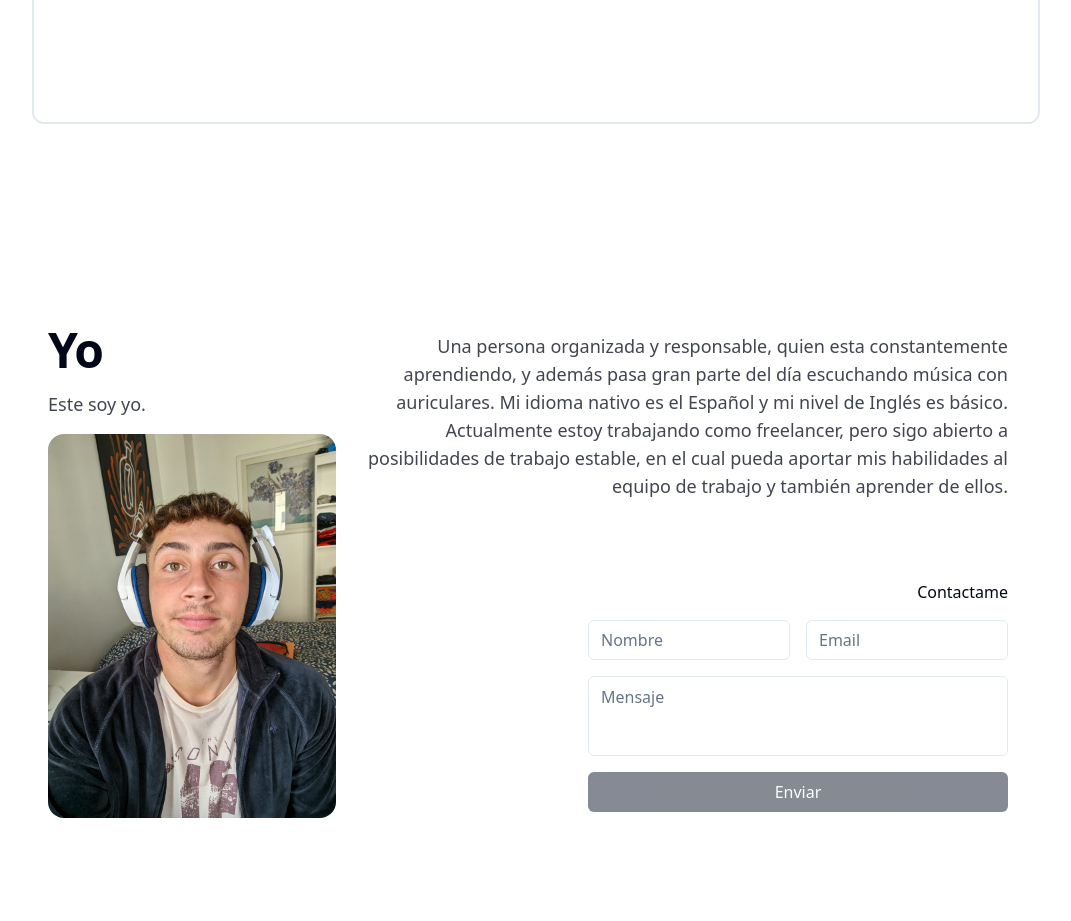
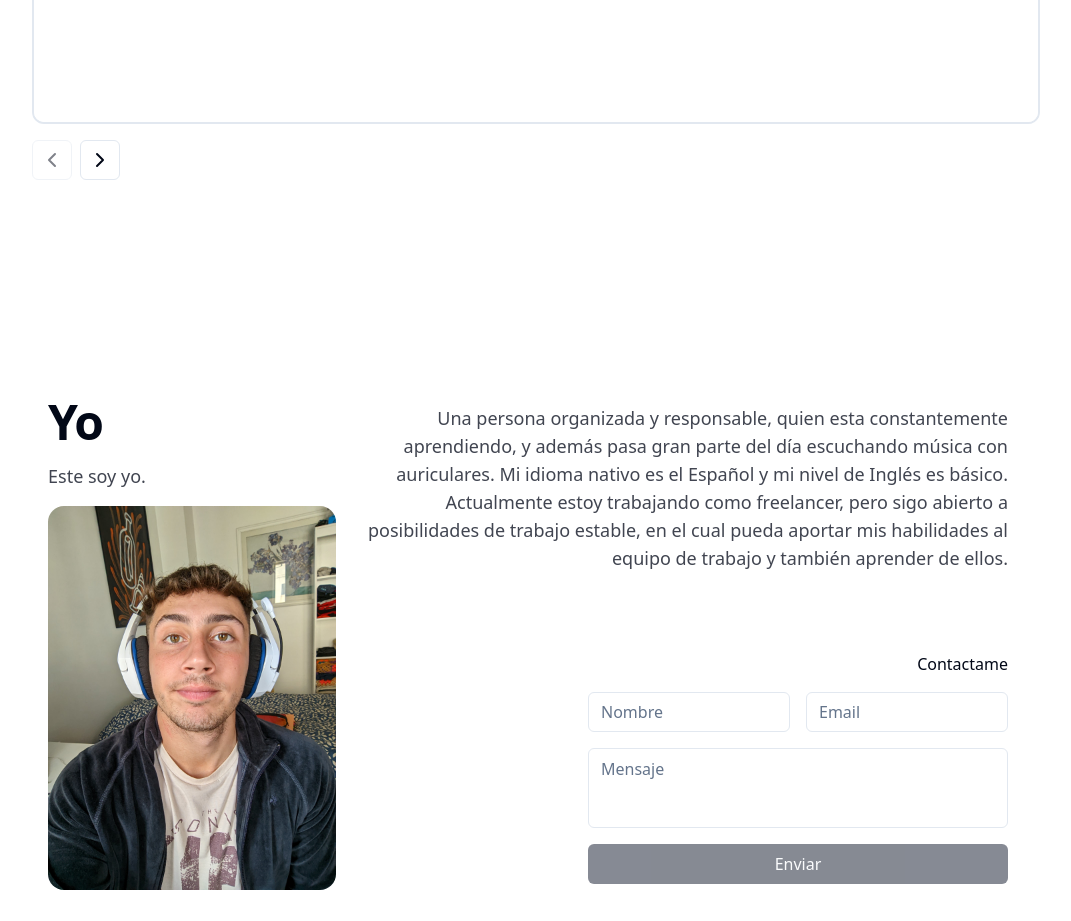
Before and after one commit to bredigian/portfolio-2024, a React (Vite) app: page / in a window 1280 px wide. Shown: the part 2440-3361 px from the top of the page, without its empty margins (112-1183 px from the left). Built offline with nearby package versions, Linux system fonts and the light colour scheme.

Commit message:
feature: add controls button to project gallery carousel on projects section

```diff
--- a/package.json
+++ b/package.json
@@ -18,6 +18,7 @@
     "@radix-ui/react-tooltip": "^1.0.7",
     "class-variance-authority": "^0.7.0",
     "clsx": "^2.1.1",
+    "embla-carousel": "^8.1.3",
     "embla-carousel-autoplay": "^8.1.3",
     "embla-carousel-react": "^8.1.3",
     "lucide-react": "^0.379.0",
--- a/src/components/carousel.tsx
+++ b/src/components/carousel.tsx
@@ -1,3 +1,8 @@
+import { ChevronLeft, ChevronRight } from 'lucide-react';
+import { useCallback, useEffect, useState } from 'react';
+
+import { Button } from './ui/button';
+import { EmblaCarouselType } from 'embla-carousel';
 import { TGalleryImage } from '@/types/projects.types';
 import { cn } from '@/lib/utils';
 import useEmblaCarousel from 'embla-carousel-react';
@@ -8,7 +13,34 @@ type Props = {
 };
 
 export const ProjectGallery = ({ gallery, active }: Props) => {
-  const [emblaRef] = useEmblaCarousel({ loop: false });
+  const [emblaRef, emblaApi] = useEmblaCarousel({
+    loop: false,
+  });
+
+  const [prevBtnDisabled, setPrevBtnDisabled] = useState(true);
+  const [nextBtnDisabled, setNextBtnDisabled] = useState(true);
+
+  const onPrevButtonClick = useCallback(() => {
+    if (!emblaApi) return;
+    emblaApi.scrollPrev();
+  }, [emblaApi]);
+
+  const onNextButtonClick = useCallback(() => {
+    if (!emblaApi) return;
+    emblaApi.scrollNext();
+  }, [emblaApi]);
+
+  const onSelect = useCallback((emblaApi: EmblaCarouselType) => {
+    setPrevBtnDisabled(!emblaApi.canScrollPrev());
+    setNextBtnDisabled(!emblaApi.canScrollNext());
+  }, []);
+
+  useEffect(() => {
+    if (!emblaApi) return;
+
+    onSelect(emblaApi);
+    emblaApi.on('reInit', onSelect).on('select', onSelect);
+  }, [emblaApi, onSelect]);
 
   return (
     <div
@@ -40,27 +72,24 @@ export const ProjectGallery = ({ gallery, active }: Props) => {
           ))}
         </div>
       </div>
-
-      {/*379x788*/}
-
-      {/* <div className='embla__controls'>
-        <div className='embla__buttons'>
-          <PrevButton onClick={onPrevButtonClick} disabled={prevBtnDisabled} />
-          <NextButton onClick={onNextButtonClick} disabled={nextBtnDisabled} />
-        </div>
-
-        <div className='embla__dots'>
-          {scrollSnaps.map((_, index) => (
-            <DotButton
-              key={index}
-              onClick={() => onDotButtonClick(index)}
-              className={'embla__dot'.concat(
-                index === selectedIndex ? ' embla__dot--selected' : '',
-              )}
-            />
-          ))}
-        </div>
-      </div> */}
+      <div className='embla__controls flex flex-row items-center justify-center gap-2 p-4 md:justify-start'>
+        <Button
+          onClick={onPrevButtonClick}
+          disabled={prevBtnDisabled}
+          variant='outline'
+          size={'icon'}
+        >
+          <ChevronLeft />
+        </Button>
+        <Button
+          onClick={onNextButtonClick}
+          disabled={nextBtnDisabled}
+          variant='outline'
+          size={'icon'}
+        >
+          <ChevronRight />
+        </Button>
+      </div>
     </div>
   );
 };
```
Also changed, not shown: 1 other file (tests, documents, lock files or other folders).
